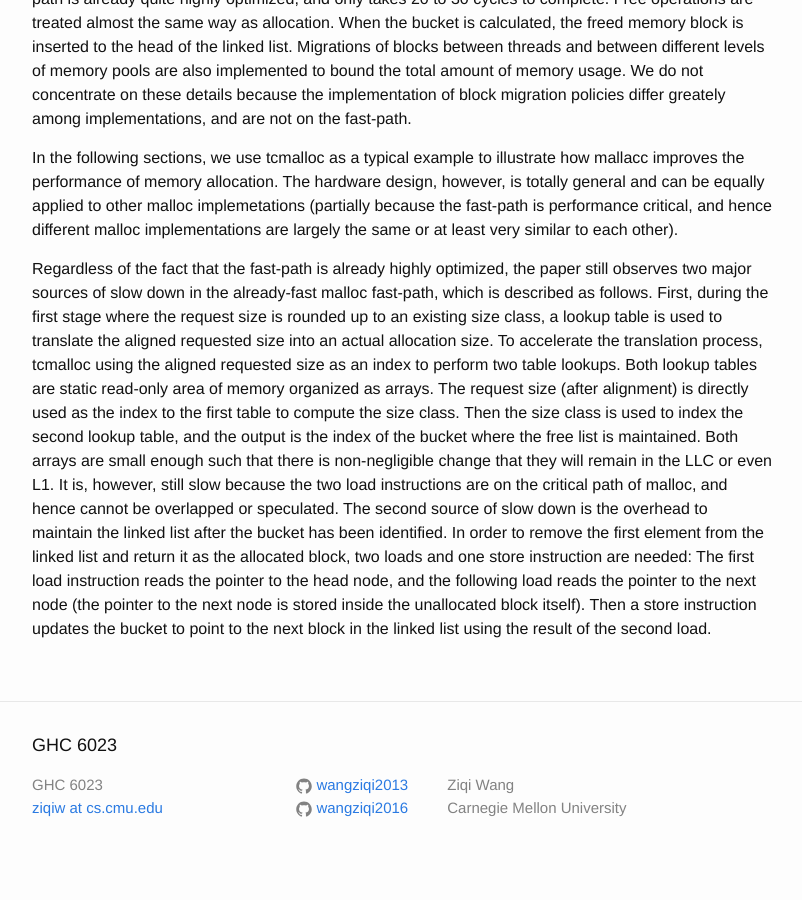
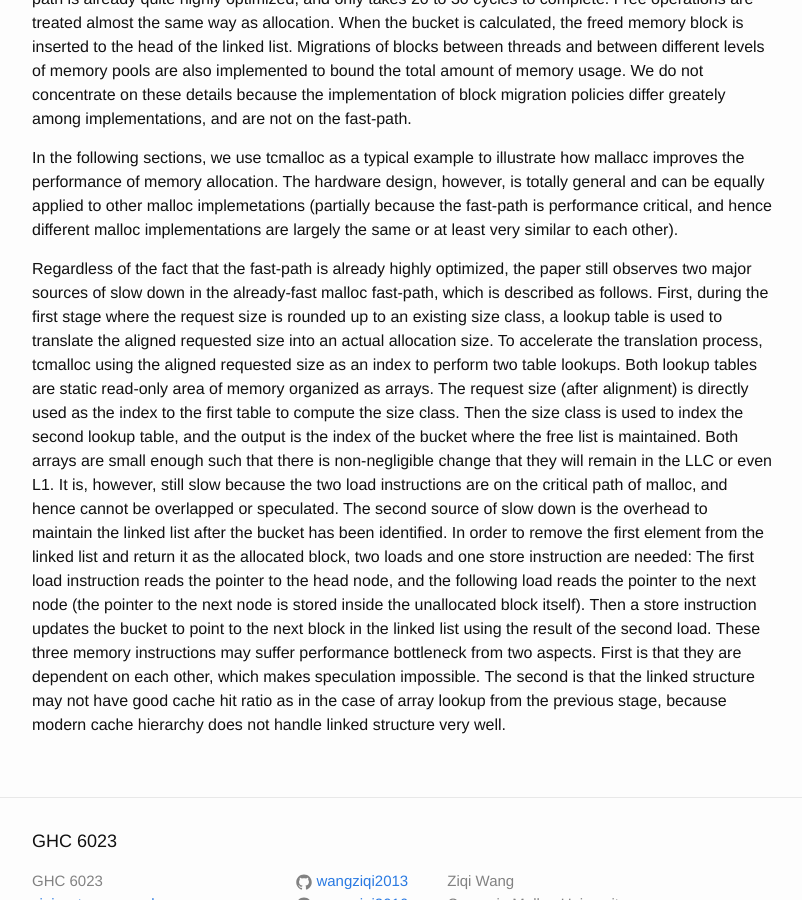
Before and after one commit to wangziqi2013/wangziqi2013.github.io, a Jekyll site: the page built from _posts/2019-01-05-mallacc.markdown, in a window 1280 px wide and 900 px high, scrolled down 871 px. Shown: the whole window, without its empty margins (238-1040 px from the left). Built offline with Jekyll 4.4.1, drawn with Linux system fonts in a browser that asks for light colours; before the commit the page ends 1750 px from its top, so only the background shows below that.

Commit message:
Adding two aspects

```diff
--- a/_posts/2019-01-05-mallacc.markdown
+++ b/_posts/2019-01-05-mallacc.markdown
@@ -52,4 +52,7 @@ The second source of slow down is the overhead to maintain the linked list after
 remove the first element from the linked list and return it as the allocated block, two loads and one store instruction
 are needed: The first load instruction reads the pointer to the head node, and the following load reads the pointer
 to the next node (the pointer to the next node is stored inside the unallocated block itself). Then a store instruction
-updates the bucket to point to the next block in the linked list using the result of the second load.
+updates the bucket to point to the next block in the linked list using the result of the second load. These three memory
+instructions may suffer performance bottleneck from two aspects. First is that they are dependent on each other, which
+makes speculation impossible. The second is that the linked structure may not have good cache hit ratio as in the
+case of array lookup from the previous stage, because modern cache hierarchy does not handle linked structure very well.
```
